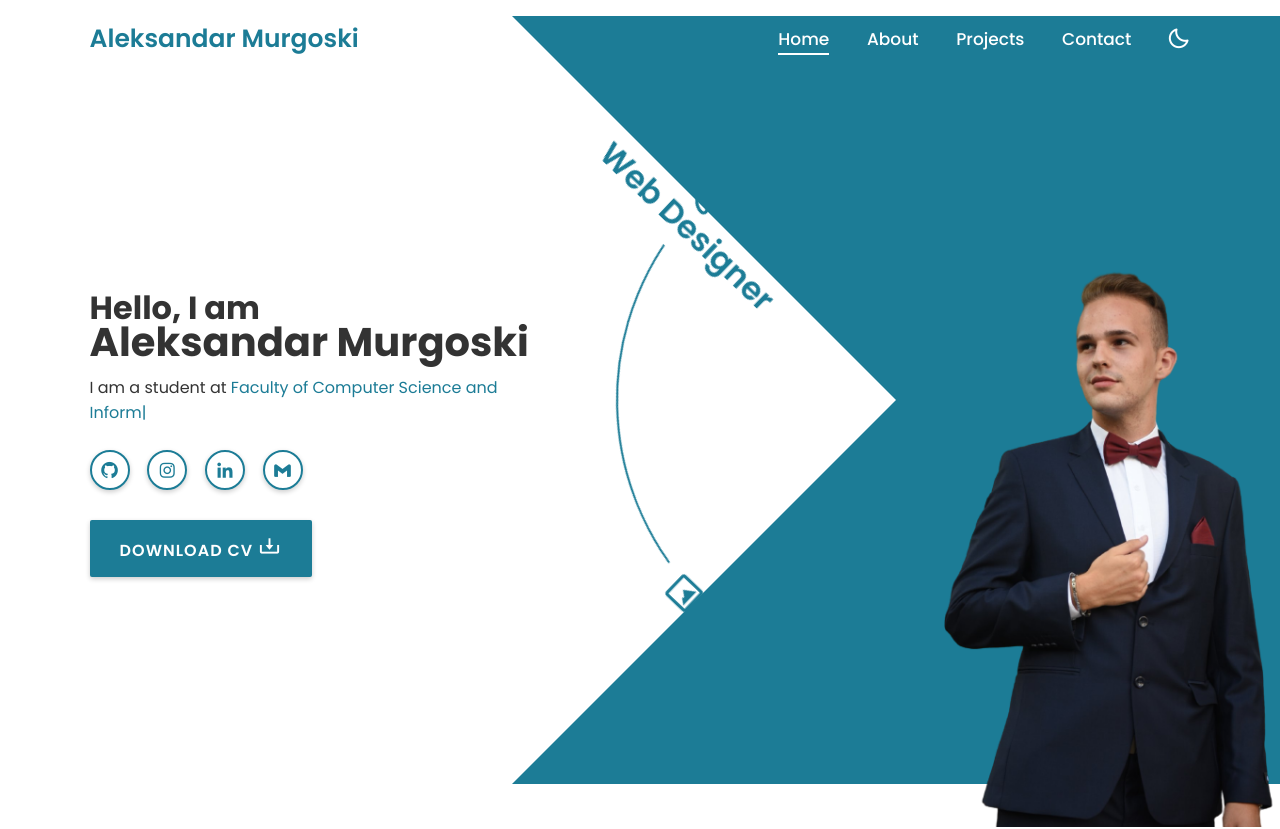
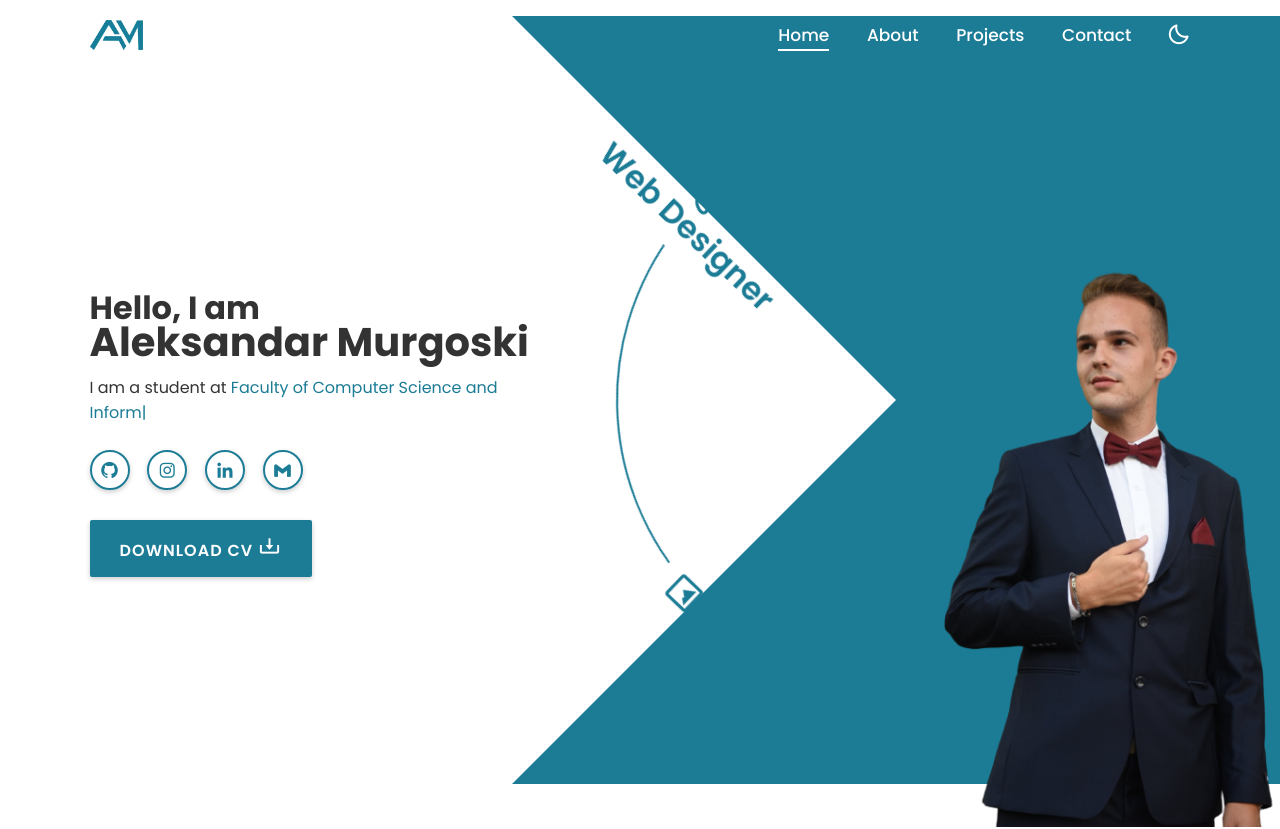
Before and after one commit to Murgoski/murgoski.github.io, a plain HTML site: page index.html in a window 1280 px wide. Shown: the top 829 px of the page. Drawn offline with nearby package versions, Linux system fonts and the light colour scheme.

Commit message:
header-img

```diff
--- a/index.html
+++ b/index.html
@@ -27,7 +27,7 @@
 
     <!-- header design -->
     <header class = "header">
-        <a href = "#" class = "logo">Aleksandar Murgoski</a>
+        <a href = "/" class = "logo"><img src = "nav-logo.png" id = "header-img"></a>
 
         <nav class = "navbar">
             <a href = "#home" class = "active">Home</a>
--- a/style.css
+++ b/style.css
@@ -58,6 +58,11 @@ body{
     font-weight: 600;
     cursor: pointer;
     margin-right: auto;
+}
+
+#header-img{
+    max-height: 30px;
+    display: block;
 }
 
 .navbar a{
```
Also changed, not shown: nav-logo.png (added).
